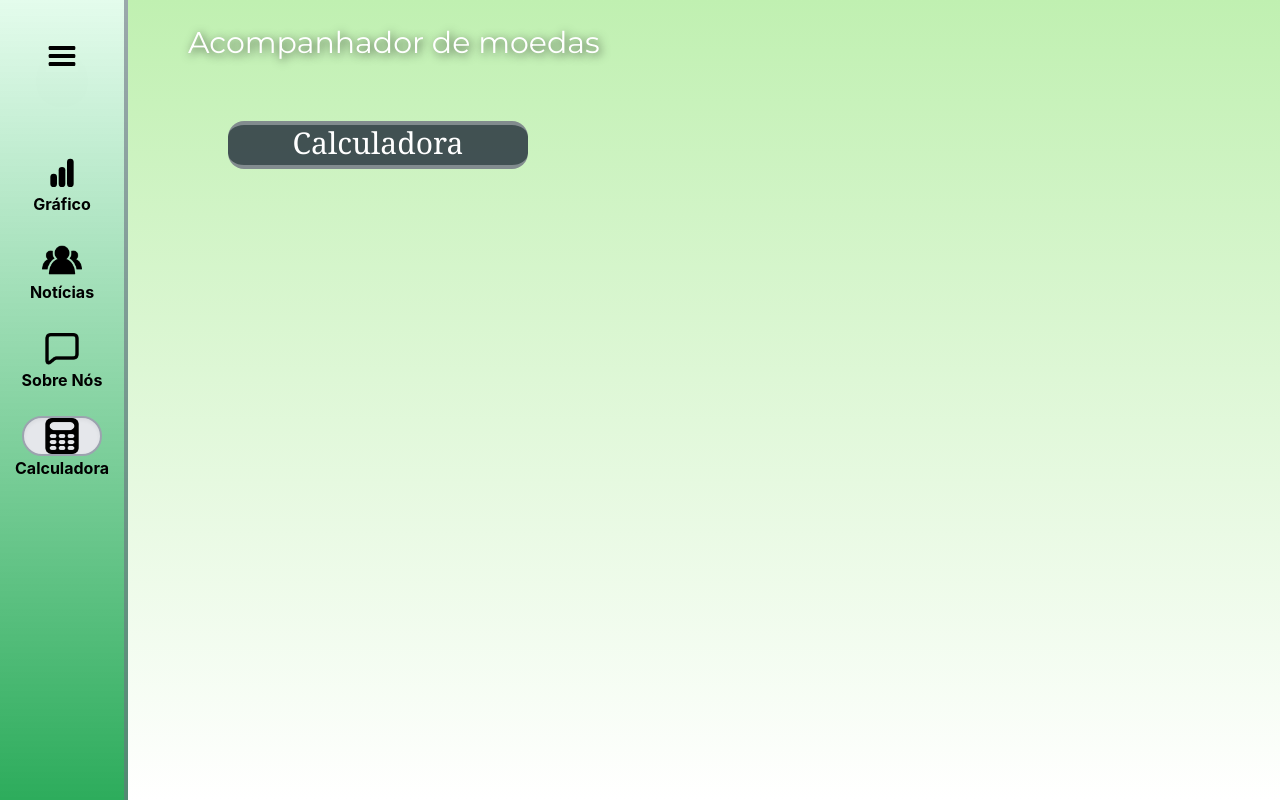
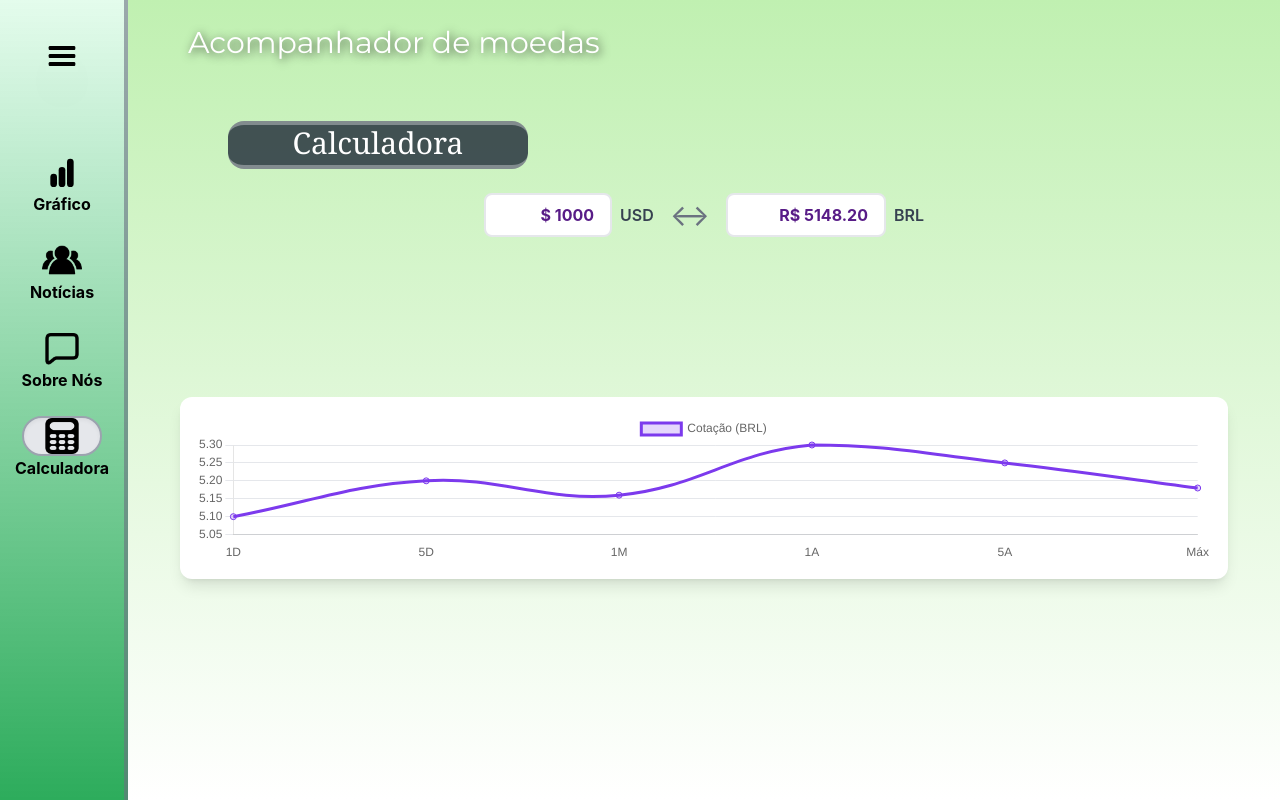
Before and after one commit to igormooura/AppFinanceiro, a React (Create React App) app in the folder view/: page /calculadora in a window 1280 px wide. Built offline with nearby package versions, Linux system fonts and the light colour scheme.

Commit message:
feat: começo do gráfico, uso do chartjs

```diff
--- a/package.json
+++ b/package.json
@@ -14,6 +14,7 @@
     "body-parser": "^1.20.3",
     "cors": "^2.8.5",
     "express": "^4.21.1",
-    "mongoose": "^8.9.1"
+    "mongoose": "^8.9.1",
+    "react-chartjs-2": "^5.3.0"
   }
 }
--- a/view/src/pages/Calculator/Calculadora.js
+++ b/view/src/pages/Calculator/Calculadora.js
@@ -1,22 +1,107 @@
+import React, { useState } from "react";
+import { Line } from "react-chartjs-2";
+import {
+  Chart as ChartJS,
+  CategoryScale,
+  LinearScale,
+  PointElement,
+  LineElement,
+  Title,
+  Tooltip,
+  Legend,
+} from "chart.js";
 import PageName from "../../components/PageName/PageName";
 import Sidebar from "../../components/SideBar/Sidebar";
-import Title from "../../components/Title/Title";
+import TitleComponent from "../../components/Title/Title";
 
-function Calculadora(){
-    return(
+ChartJS.register(
+  CategoryScale,
+  LinearScale,
+  PointElement,
+  LineElement,
+  Title,
+  Tooltip,
+  Legend
+);
 
+function Calculadora() {
+  const [valor, setValor] = useState(1000);
+  const [convertido, setConvertido] = useState(5148.2);
+
+  const dadosGrafico = {
+    labels: ["1D", "5D", "1M", "1A", "5A", "Máx"],
+    datasets: [
+      {
+        label: "Cotação (BRL)",
+        data: [5.1, 5.2, 5.16, 5.3, 5.25, 5.18],
+        borderColor: "#7C3AED",
+        backgroundColor: "rgba(124, 58, 237, 0.2)",
+        fill: true,
+        tension: 0.4,
+      },
+    ],
+  };
+
+  const opcoesGrafico = {
+    responsive: true,
+    maintainAspectRatio: false,
+    plugins: {
+      legend: {
+        position: 'top',
+      }
+    },
+    scales: {
+      y: {
+        grid: {
+          color: '#e5e7eb'
+        }
+      },
+      x: {
+        grid: {
+          display: false
+        }
+      }
+    }
+  };
+
+  return (
     <div className="flex h-screen w-full">
-      <Sidebar/>
+      <Sidebar />
 
       <div className="flex-1 bg-gradient-to-b from-[#C0F0B1] to-white p-5 relative">
+        <TitleComponent />
+        <PageName name="Calculadora" />
 
-        <Title/>
+        <div className="flex items-center gap-4 justify-center mt-6">
+          <div className="flex items-center gap-2">
+            <input
+              type="text"
+              value={`$ ${valor}`}
+              className="w-32 px-4 py-2 border-2 border-gray-200 rounded-lg text-right font-bold text-purple-900"
+              readOnly
+            />
+            <span className="font-semibold text-gray-700">USD</span>
+          </div>
 
-        <PageName name="Calculadora"/>
+          <div className="text-3xl text-gray-500">↔</div>
 
+          <div className="flex items-center gap-2">
+            <input
+              type="text"
+              value={`R$ ${convertido.toFixed(2)}`}
+              className="w-40 px-4 py-2 border-2 border-gray-200 rounded-lg text-right font-bold text-purple-900"
+              readOnly
+            />
+            <span className="font-semibold text-gray-700">BRL</span>
+          </div>
+        </div>
 
+        <div className="mt-40 bg-white p-4 rounded-xl shadow-lg h-90 mx-8">
+          <Line data={dadosGrafico} options={opcoesGrafico} />
+        </div>
       </div>
     </div>
-)}
+  );
+}
 
 export default Calculadora;
```
Also changed, not shown: 1 other file (tests, documents, lock files or other folders).
